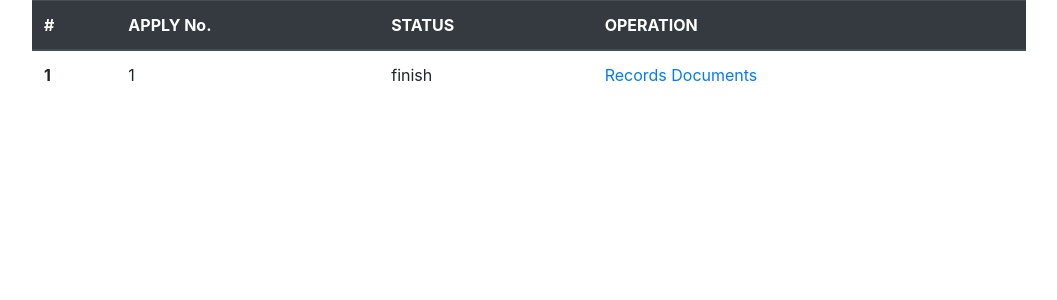
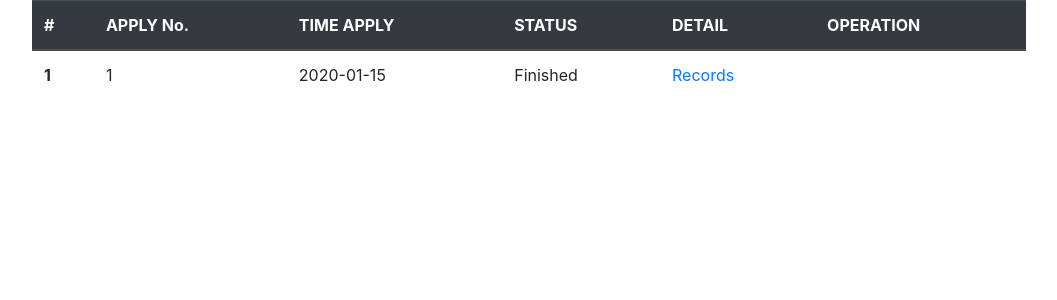
Before and after one commit to UNGGUY/BXXT, a Django app: template templates/customer/applys.html in a window 1280 px wide. Shown: the part 68-368 px from the top of the page, without its empty margins (111-1168 px from the left). Run offline with Django 3.2, Linux system fonts and the light colour scheme; the template is opened without the code that fills it: most values are stand-ins (such as "Sample title", 1, 10 or a date in 2020); some libraries are stand-ins or nearby versions.

Commit message:
html merged

```diff
--- a/templates/customer/applys.html
+++ b/templates/customer/applys.html
@@ -18,37 +18,45 @@
             <tr>
                 <th scope="col">#</th>
                 <th scope="col">APPLY No.</th>
+                <th scope="col">TIME APPLY</th>
                 <th scope="col">STATUS</th>
+                <th scope="col">DETAIL</th>
                 <th scope="col">OPERATION</th>
             </tr>
         </thead>
         <tbody>
             {% for apply in latest_apply_list %}
             <tr>
-                <th scope="row">{{forloop.counter}}</th>
+                <th scope="row" >{{forloop.counter}}</th>
                 <td>{{apply.aid}}</td>
                 <td>
-                    {% if apply.astatus == 0 %}
-                    <p>Submit</a>
-                    {% elif apply.astatus == 1 %}
+                    {{apply.atime}}
+                </td>
+                <td>
+                    {% if apply.astatus == '0' %}
+                    <p>Submit</p>
+                    {% elif apply.astatus == '1' %}
                     <p>Applying</p>
-                    {% elif apply.astatus == 2 %}
-                    <p>Confirm</a>
-                    {% elif apply.astatus == 3 %}
+                    {% elif apply.astatus == '2' %}
+                    <p>Confirm</p>
+                    {% elif apply.astatus == '3' %}
                     <p>Unfinish</p>
                     {% else %}
-                    <p>finish</p>
+                    <p>Finished</p>
                     {% endif %}
                 </td>
                 <td>
                     <a href="/bxxt/customer/records/{{apply.id}}">Records</a>
-                    {% if apply.astatus == 0 %}
+                </td>
+                <td>
+                    {% if apply.astatus == '0' %}
                     <a href="/bxxt/customer/submit/{{apply.id}}">Submit</a>
-                    {% elif apply.astatus == 1 %}
-                    {% elif apply.astatus == 2 %}
+                    &nbsp;&nbsp;
+                    <a href="/bxxt/customer/delete/{{apply.id}}">Delete</a>
+                    {% elif apply.astatus == '1' %}
+                    {% elif apply.astatus == '2' %}
                     <a href="/bxxt/customer/confirm{{apply.id}}">Confirm</a>
-                    {% elif apply.astatus == 3 %}
-                    {% else %}
+                    {% elif apply.astatus == '3' %}
                     <a href="/bxxt/customer/documents/{{apply.id}}">Documents</a>
                     {% endif %}
                 </td>
```
Also changed, not shown: customer/views.py (+41 -51 lines).
